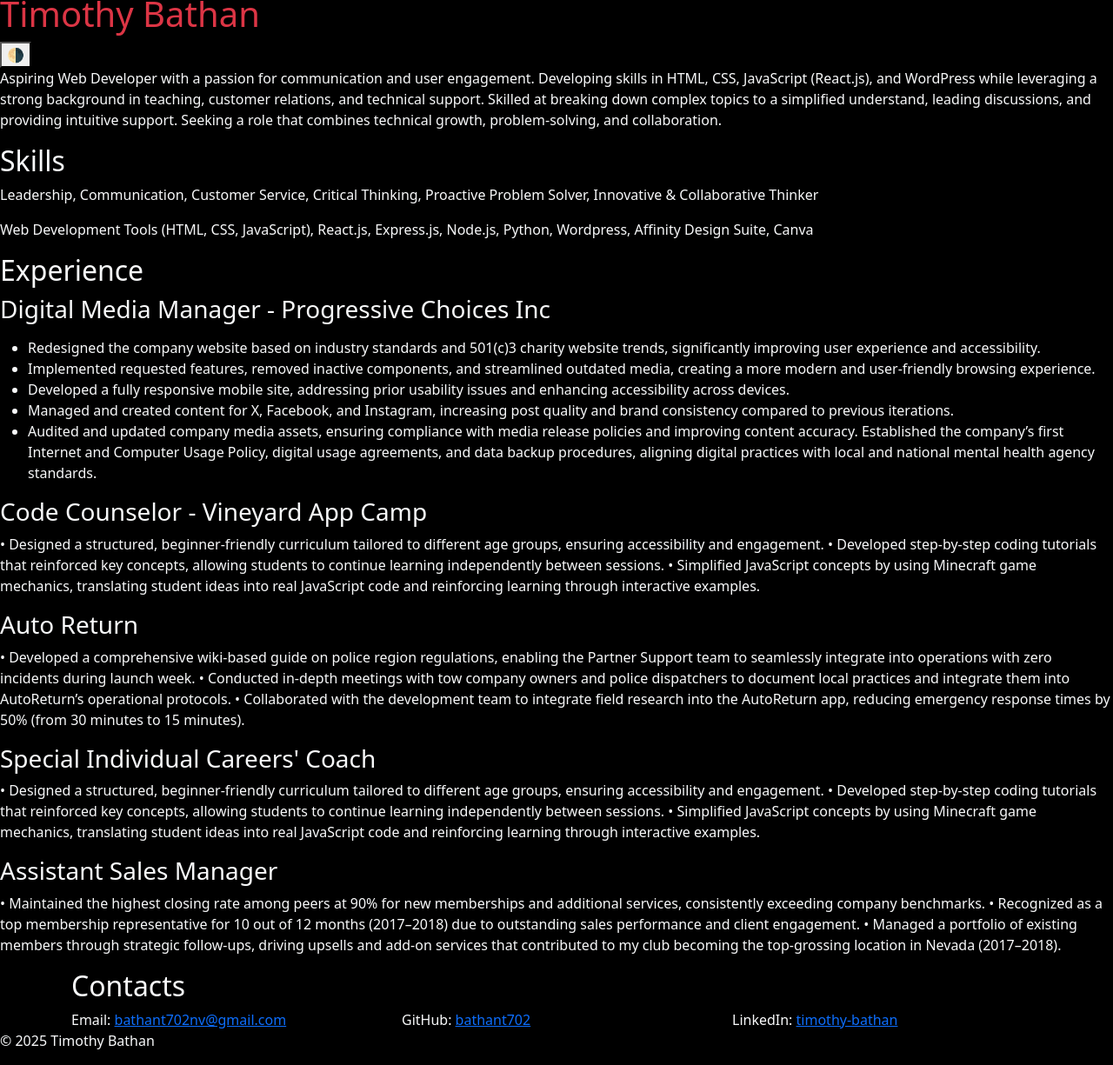
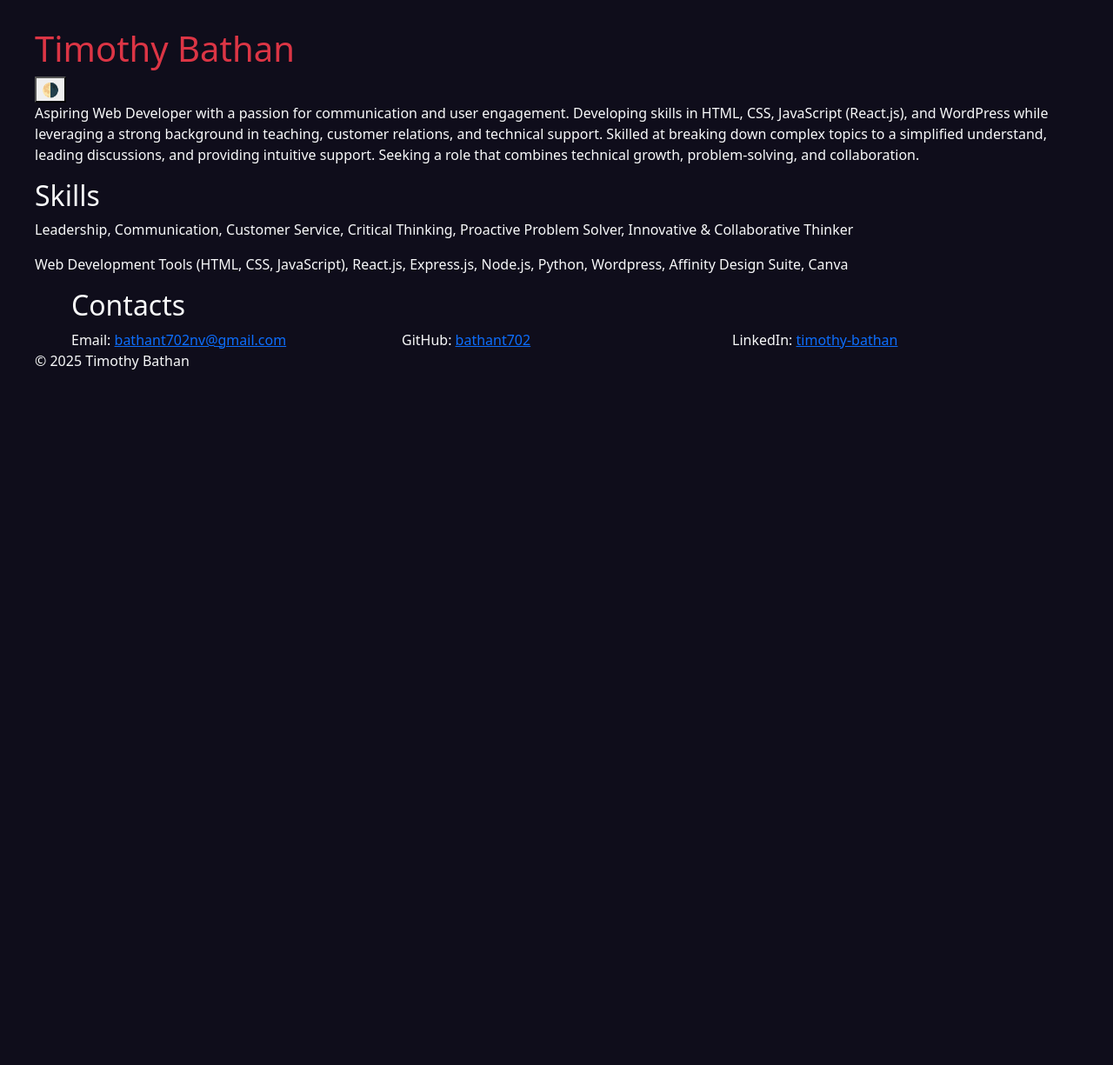
Before and after one commit to bathant702/portfolio_main, a website: page index.html in a window 1280 px wide. Shown: the part 8-1233 px from the top of the page at 87% size. After the commit the page ends 800 px from the top, so only its background shows below. Drawn offline with nearby package versions, Linux system fonts and the light colour scheme.

Commit message:
structuring portfolio

```diff
--- a/css/styles.css
+++ b/css/styles.css
@@ -1,20 +1,25 @@
 /* Cyberpunk Portfolio - Dark/Light Mode */
 :root {
-  .bg-dark;
+  --bs-body-bg: rgb(15, 13, 27);
+  margin: 5vh;
+}
+
+body {
+  color: var(--bs-light);
 }
 
 /* Default Dark Theme */
-body {
+/* body {
   font-family: "Poppins", sans-serif;
-  background-color: var(--bg-dark);
+  background-color: black;
   color: var(--text-light);
   margin: 0;
   padding: 0;
   transition: background 0.3s, color 0.3s;
-}
+} */
 
 /* Light Mode */
-.light-mode {
+/* .light-mode {
   background-color: var(--bg-light);
   color: var(--text-dark);
 }
@@ -30,4 +35,4 @@ body {
 
 .light-mode .job {
   background: rgba(0, 0, 0, 0.1);
-}
+} */
--- a/index.html
+++ b/index.html
@@ -4,7 +4,6 @@
     <meta charset="UTF-8" />
     <meta name="viewport" content="width=device-width, initial-scale=1.0" />
     <title>Timothy Bathan - Portfolio</title>
-    <link rel="stylesheet" href="./css/styles.css" />
     <!-- Bootstrap-->
     <link
       href="https://cdn.jsdelivr.net/npm/bootstrap@5.3.3/dist/css/bootstrap.min.css"
@@ -12,19 +11,27 @@
       integrity="sha384-QWTKZyjpPEjISv5WaRU9OFeRpok6YctnYmDr5pNlyT2bRjXh0JMhjY6hW+ALEwIH"
       crossorigin="anonymous"
     />
+    <!-- Style Sheet -->
+    <link rel="stylesheet" href="./css/styles.css" />
+    <!-- Fonts -->
     <link rel="preconnect" href="https://fonts.googleapis.com" />
     <link
       href="https://fonts.googleapis.com/css2?family=Poppins:wght@300;400;700&display=swap"
       rel="stylesheet"
     />
   </head>
-  <body class="bg-black text-light">
+  <body>
     <header>
       <h1 class="text-danger">Timothy Bathan</h1>
       <button id="theme-toggle">🌗</button>
     </header>
 
-    <section class="d-flex intro">
+    <!-- nav bar -->
+    <section id="nav-bar"></section>
+
+    <!-- introduction -->
+    <section class="introduction">
+      <div>
         <p>
           Aspiring Web Developer with a passion for communication and user
           engagement. Developing skills in HTML, CSS, JavaScript (React.js), and
@@ -34,109 +41,32 @@
           intuitive support. Seeking a role that combines technical growth,
           problem-solving, and collaboration.
         </p>
+      </div>
     </section>
 
-    <section class="skills">
+    <!-- skillset -->
+    <section class="skillset">
+      <div>
         <h2>Skills</h2>
         <div class="skill-list">
-        <p>
-          <span
-            >Leadership, Communication, Customer Service, Critical Thinking,
-            Proactive Problem Solver, Innovative & Collaborative Thinker</span
-          >
-        </p>
+          <div>
             <p>
               <span>
-            Web Development Tools (HTML, CSS, JavaScript), React.js, Express.js,
-            Node.js, Python, Wordpress, Affinity Design Suite, Canva
+                Leadership, Communication, Customer Service, Critical Thinking,
+                Proactive Problem Solver, Innovative & Collaborative Thinker
               </span>
             </p>
           </div>
-    </section>
-
-    <section class="experience">
-      <h2>Experience</h2>
-      <div class="job">
-        <h3>Digital Media Manager - Progressive Choices Inc</h3>
-        <p></p>
-        <ul>
-          <li>
-            Redesigned the company website based on industry standards and
-            501(c)3 charity website trends, significantly improving user
-            experience and accessibility.
-          </li>
-          <li>
-            Implemented requested features, removed inactive components, and
-            streamlined outdated media, creating a more modern and user-friendly
-            browsing experience.
-          </li>
-          <li>
-            Developed a fully responsive mobile site, addressing prior usability
-            issues and enhancing accessibility across devices.
-          </li>
-          <li>
-            Managed and created content for X, Facebook, and Instagram,
-            increasing post quality and brand consistency compared to previous
-            iterations.
-          </li>
-          <li>
-            Audited and updated company media assets, ensuring compliance with
-            media release policies and improving content accuracy. Established
-            the company’s first Internet and Computer Usage Policy, digital
-            usage agreements, and data backup procedures, aligning digital
-            practices with local and national mental health agency standards.
-          </li>
-        </ul>
-      </div>
-      <div class="job">
-        <h3>Code Counselor - Vineyard App Camp</h3>
+          <div>
             <p>
-          • Designed a structured, beginner-friendly curriculum tailored to
-          different age groups, ensuring accessibility and engagement. •
-          Developed step-by-step coding tutorials that reinforced key concepts,
-          allowing students to continue learning independently between sessions.
-          • Simplified JavaScript concepts by using Minecraft game mechanics,
-          translating student ideas into real JavaScript code and reinforcing
-          learning through interactive examples.
+              <span>
+                Web Development Tools (HTML, CSS, JavaScript), React.js,
+                Express.js, Node.js, Python, Wordpress, Affinity Design Suite,
+                Canva
+              </span>
             </p>
           </div>
-      <div class="job">
-        <h3>Auto Return</h3>
-        <p>
-          • Developed a comprehensive wiki-based guide on police region
-          regulations, enabling the Partner Support team to seamlessly integrate
-          into operations with zero incidents during launch week. • Conducted
-          in-depth meetings with tow company owners and police dispatchers to
-          document local practices and integrate them into AutoReturn’s
-          operational protocols. • Collaborated with the development team to
-          integrate field research into the AutoReturn app, reducing emergency
-          response times by 50% (from 30 minutes to 15 minutes).
-        </p>
         </div>
-      <div class="job">
-        <h3>Special Individual Careers' Coach</h3>
-        <p>
-          • Designed a structured, beginner-friendly curriculum tailored to
-          different age groups, ensuring accessibility and engagement. •
-          Developed step-by-step coding tutorials that reinforced key concepts,
-          allowing students to continue learning independently between sessions.
-          • Simplified JavaScript concepts by using Minecraft game mechanics,
-          translating student ideas into real JavaScript code and reinforcing
-          learning through interactive examples.
-        </p>
-      </div>
-      <div class="job">
-        <h3>Assistant Sales Manager</h3>
-        <p>
-          • Maintained the highest closing rate among peers at 90% for new
-          memberships and additional services, consistently exceeding company
-          benchmarks. • Recognized as a top membership representative for 10 out
-          of 12 months (2017–2018) due to outstanding sales performance and
-          client engagement. • Managed a portfolio of existing members through
-          strategic follow-ups, driving upsells and add-on services that
-          contributed to my club becoming the top-grossing location in Nevada
-          (2017–2018).
-        </p>
       </div>
     </section>
 
@@ -167,7 +97,7 @@
 
     <!--Scripts-->
     <script defer src="./js/app.js"></script>
-    <!--bootstrap-->
+    <!--Bootstrap-->
     <script
       src="https://cdn.jsdelivr.net/npm/@popperjs/core@2.11.8/dist/umd/popper.min.js"
       integrity="sha384-I7E8VVD/ismYTF4hNIPjVp/Zjvgyol6VFvRkX/vR+Vc4jQkC+hVqc2pM8ODewa9r"
@@ -178,7 +108,8 @@
       integrity="sha384-0pUGZvbkm6XF6gxjEnlmuGrJXVbNuzT9qBBavbLwCsOGabYfZo0T0to5eqruptLy"
       crossorigin="anonymous"
     ></script>
-    <footer>
+
+    <footer class="center">
       <p>&copy; 2025 Timothy Bathan</p>
     </footer>
   </body>
--- a/js/app.js
+++ b/js/app.js
@@ -1,5 +1,7 @@
 // Light/Dark Mode Toggle
 const themeToggle = document.getElementById("theme-toggle");
+
 themeToggle.addEventListener("click", () => {
+  console.log("Click");
   document.body.classList.toggle("light-mode");
 });
```
Also changed, not shown: components.html (added, +11 -0 lines), 1 other file. Lines whose indentation alone changed are shown as unchanged.
